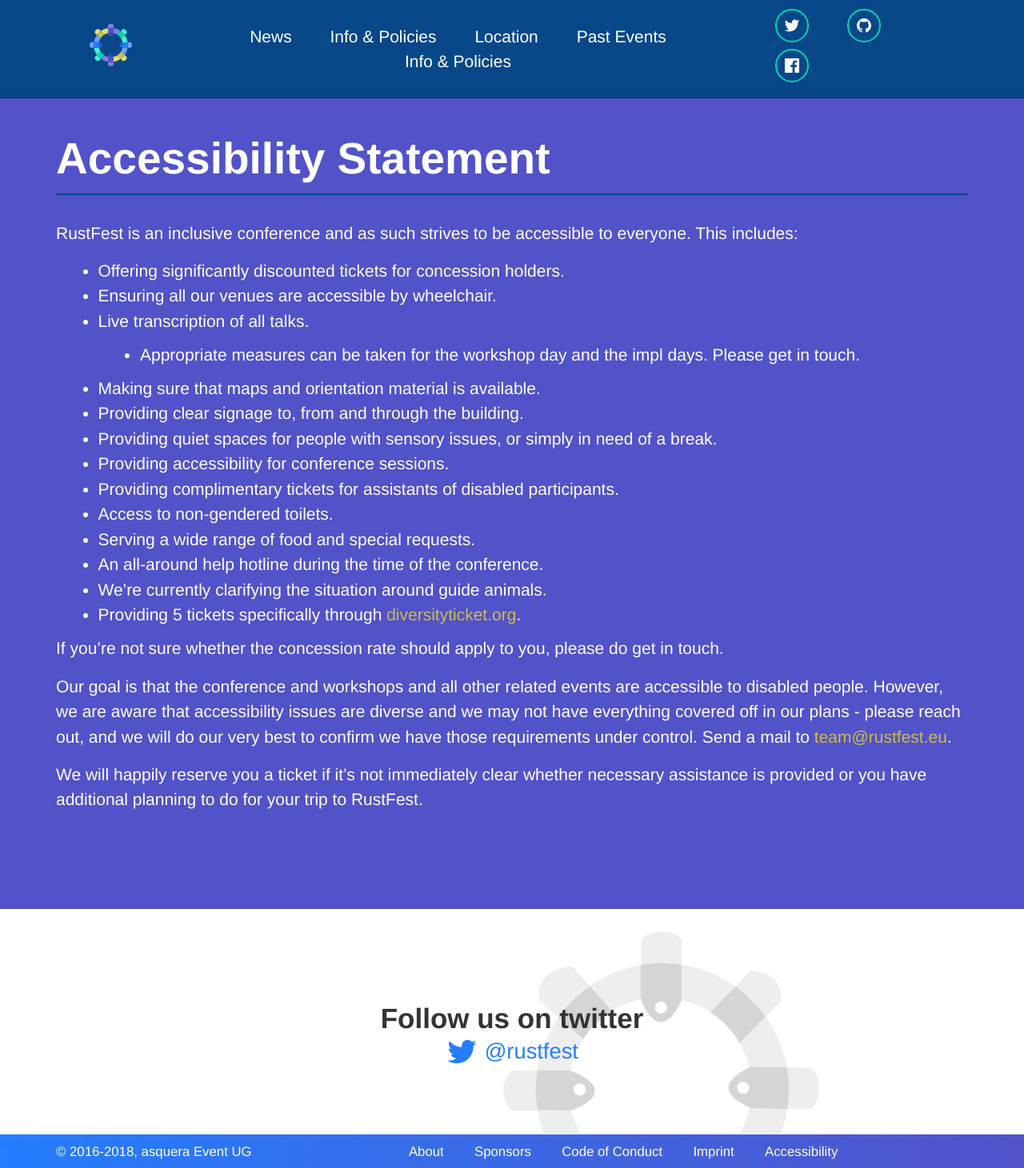
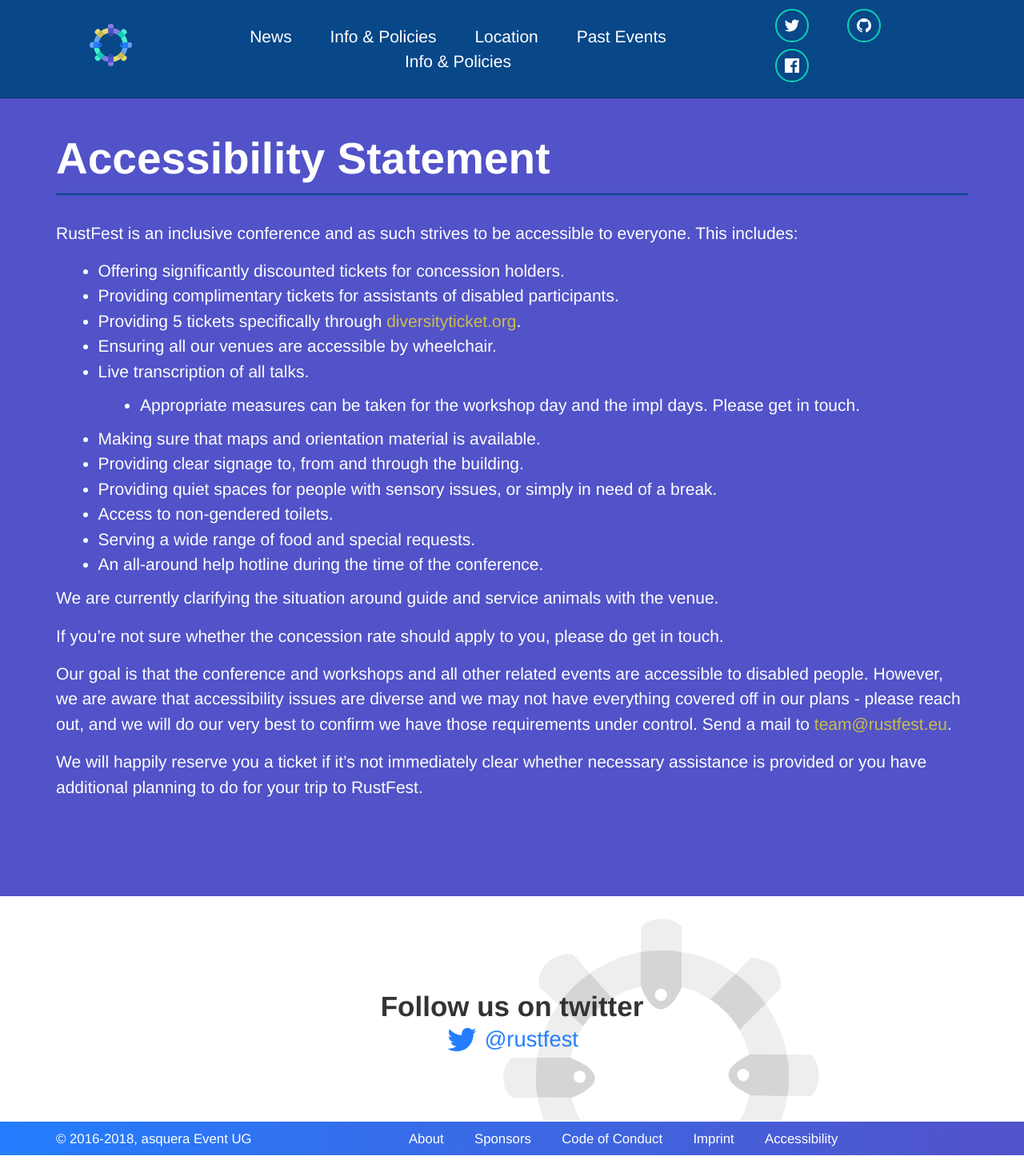
Before and after one commit to RustFestEU/rome.rustfest.eu, a Jekyll site: the page built from accessibility.md, in a window 1280 px wide. Shown: the whole page at 80% size. Built offline with Jekyll 4.4.1, drawn with Linux system fonts in a browser that asks for light colours; nearby versions of some CDN libraries.

Commit message:
A11y: Reorder bullet points

```diff
--- a/accessibility.md
+++ b/accessibility.md
@@ -7,19 +7,19 @@ title: Accessibility Statement
 RustFest is an inclusive conference and as such strives to be accessible to everyone. This includes:
 
 * Offering significantly discounted tickets for concession holders.
+* Providing complimentary tickets for assistants of disabled participants.
+* Providing 5 tickets specifically through [diversityticket.org](https://diversitytickets.org).
 * Ensuring all our venues are accessible by wheelchair.
 * Live transcription of all talks.
     - Appropriate measures can be taken for the workshop day and the impl days. Please get in touch.
 * Making sure that maps and orientation material is available.
 * Providing clear signage to, from and through the building.
 * Providing quiet spaces for people with sensory issues, or simply in need of a break.
-* Providing accessibility for conference sessions.
-* Providing complimentary tickets for assistants of disabled participants.
 * Access to non-gendered toilets.
 * Serving a wide range of food and special requests.
 * An all-around help hotline during the time of the conference.
-* We're currently clarifying the situation around guide animals.
-* Providing 5 tickets specifically through [diversityticket.org](https://diversitytickets.org).
+
+We are currently clarifying the situation around guide and service animals with the venue.
 
 If you’re not sure whether the concession rate should apply to you, please do get in touch.
 
```
